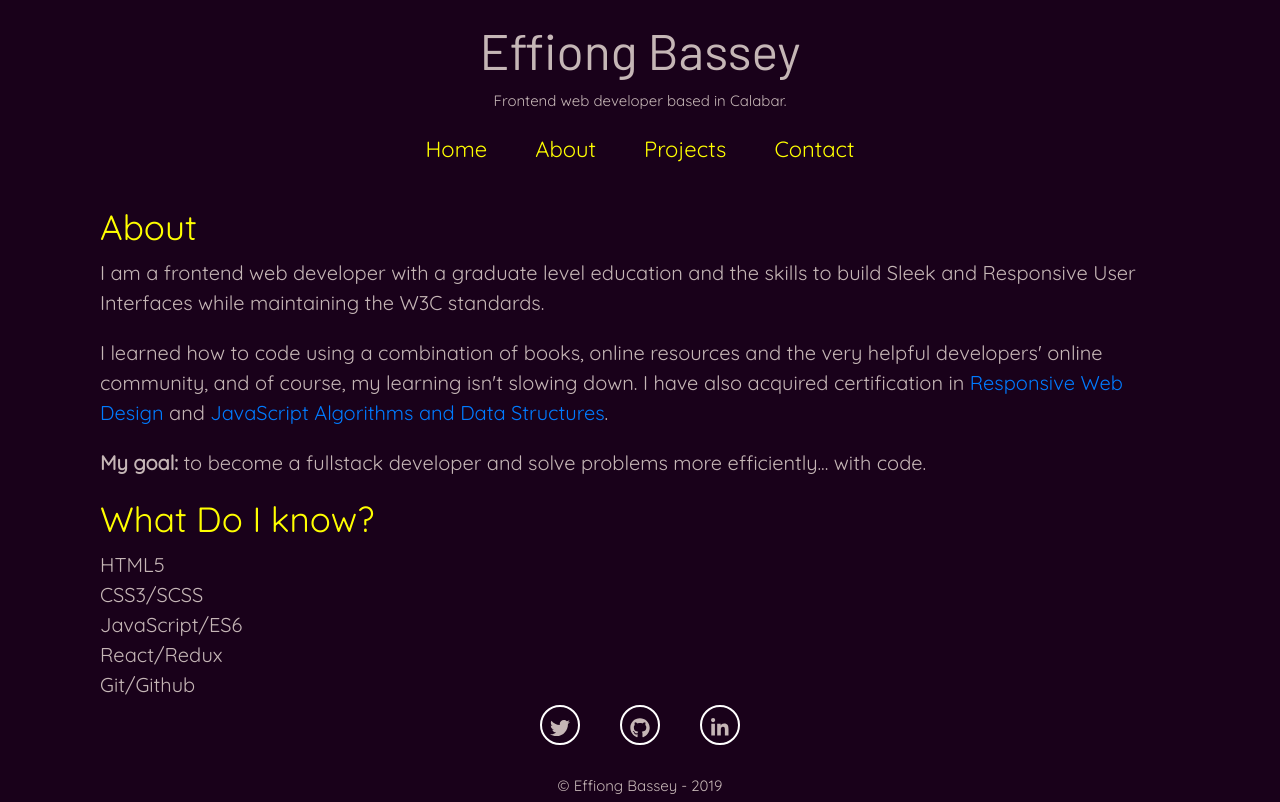
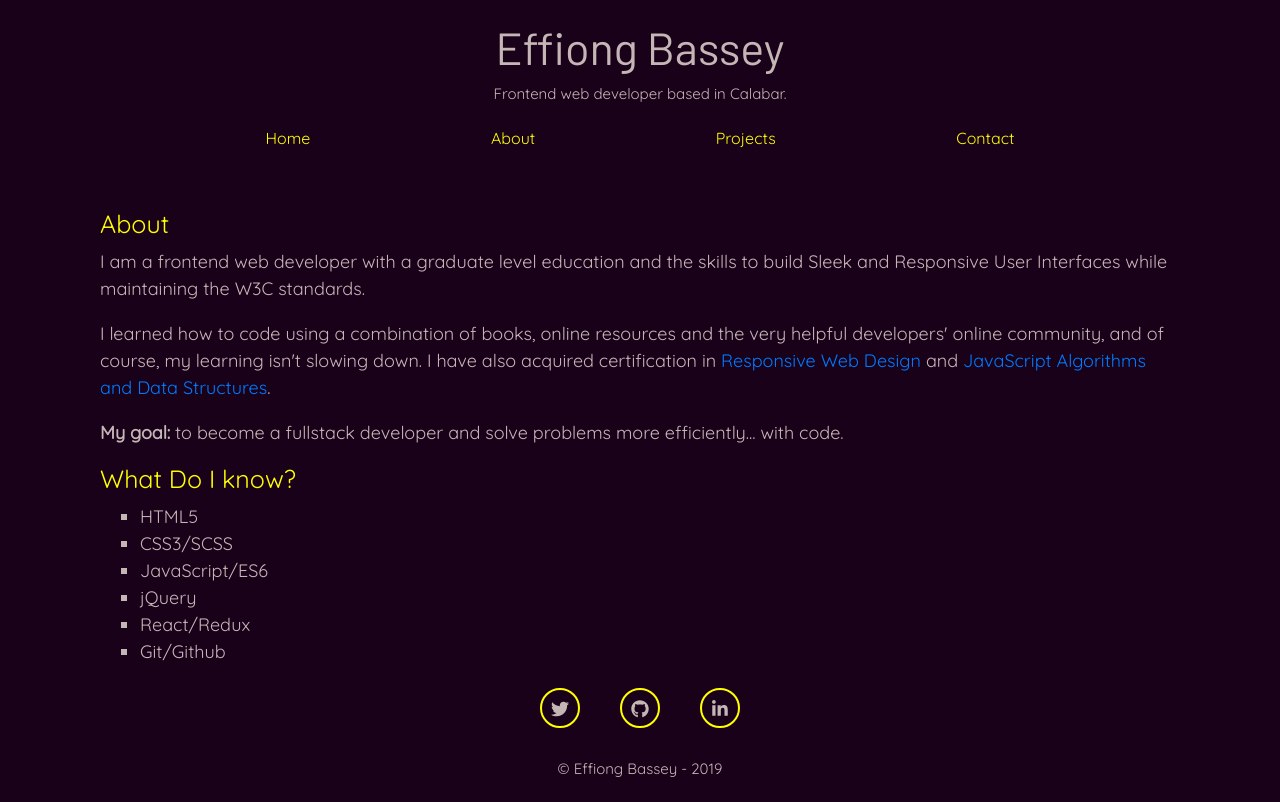
Before and after one commit to effiong-jr/portfolio, a React (Create React App) app: page /about in a window 1280 px wide. Built offline with nearby package versions, Linux system fonts and the light colour scheme.

Commit message:
Fine tuned contact page

```diff
--- a/src/App.css
+++ b/src/App.css
@@ -4,7 +4,7 @@
     font-family: 'Quicksand', sans-serif;
     background-color: #19011A;
     color: rgb(197, 182, 182);
-    font-size: 20px;
+    font-size: 18px;
 }
 
 .container {
--- a/src/Components/About/index.css
+++ b/src/Components/About/index.css
@@ -1,19 +1,14 @@
 #about {
-    font-size: 15px;
     text-align: left;
 }
 
 .heading {
-    font-size: 35px;
+    font-size: 25px;
     color: yellow;
 }
 
-ul {
-    margin: 0px;
-    padding: 0px;
+
+#tools {
+    display: block;
+    list-style-type: square;
 }
-
-li {
-    display: block;
-    margin-left: 0px;
-}
--- a/src/Components/About/index.js
+++ b/src/Components/About/index.js
@@ -23,10 +23,11 @@ function About() {
                 </p>
 
                 <h2 className="heading">What Do I know?</h2>
-                <ul>
+                <ul id="tools">
                     <li>HTML5</li>
                     <li>CSS3/SCSS</li>
                     <li>JavaScript/ES6</li>
+                    <li>jQuery</li>
                     <li>React/Redux</li>
                     <li>Git/Github</li>
                 </ul>
--- a/src/Components/Contact/index.css
+++ b/src/Components/Contact/index.css
@@ -0,0 +1,4 @@
+#contact {
+    padding: 20px;
+    min-height: 50vh;
+}
--- a/src/Components/Contact/index.js
+++ b/src/Components/Contact/index.js
@@ -1,7 +1,7 @@
 import React from 'react';
 import './index.css';
 
-function Contact () {
+function Contact() {
     return (
         <div id="contact">
             <h1 className="heading">Contact:</h1>
--- a/src/Components/Footer/index.css
+++ b/src/Components/Footer/index.css
@@ -31,7 +31,7 @@
     height: 40px;
     width: 40px;
     font-size: 1.3rem;
-    border: 2px solid white;
+    border: 2px solid yellow;
     border-radius: 100%;
 }
 
--- a/src/Components/Home/index.css
+++ b/src/Components/Home/index.css
@@ -2,6 +2,7 @@
 
 .home-container {
     margin-top: 50px;
+    margin-bottom: 50px;
 }
 
 .img-container {
@@ -16,5 +17,5 @@ img {
 .welcome {
     margin-top: 40px;
     font-family: 'Cutive Mono', monospace;
-    font-size: 1.2rem;
+    font-size: 17px;
 }
--- a/src/Components/Home/index.js
+++ b/src/Components/Home/index.js
@@ -9,8 +9,8 @@ function Home() {
             <div className="img-container mx-auto d-block">
                 <img className="img-fluid mx-auto d-block" src={me} alt="myImage" />
             </div>
-            <div className="welcome text-center">
-                <p>Welcome to my personal piece of the internet.</p>
+            <div className="text-center">
+                <p className="welcome">Welcome to my personal piece of the internet.</p>
             </div>
         </div>
     );
--- a/src/Components/Navbar/index.css
+++ b/src/Components/Navbar/index.css
@@ -7,10 +7,6 @@
     margin-bottom: 40px;
 }
 
-
-header {
-    /* margin-bottom: 20px; */
-}
 #name {
     font-family: 'Barlow', sans-serif;
 }
@@ -38,5 +34,5 @@ header {
     text-decoration: none;
     color: yellow;
     margin: 0px;
-    font-size: 1.1rem;
+    font-size: 16px;
 }
--- a/src/Components/Navbar/index.js
+++ b/src/Components/Navbar/index.js
@@ -10,8 +10,8 @@ function Navbar() {
                 <h1 id="name">Effiong Bassey</h1>
                 <p id="intro">Frontend web developer based in Calabar.</p>
             </header>
-            <div id="nav-container" className="col-xs-12 col-md-6">
-                <ul id="navList">
+            <div id="nav-container" className="">
+                <ul id="navList" className="text-center">
                     <li>
                         <Link to="/">Home</Link>
                     </li>
--- a/src/Components/Projects/index.css
+++ b/src/Components/Projects/index.css
@@ -1,5 +1,6 @@
 #projects-container {
     margin-top: 30px;
+    margin-bottom: 20px;
 }
 
 #projects img {
--- a/src/Components/Projects/index.js
+++ b/src/Components/Projects/index.js
@@ -7,7 +7,7 @@ import './index.css';
 function Projects() {
     return(
         <div id="projects" className="container">
-            <h2 class="heading">Here are a few projects:</h2>
+            <h2 class="heading">Projects</h2>
             <div id="projects-container" className="row text-center">
                 <div className="col-md-6 col-xs-12">
                     <a href="https://codepen.io/debull/full/pYQOYw">
```
